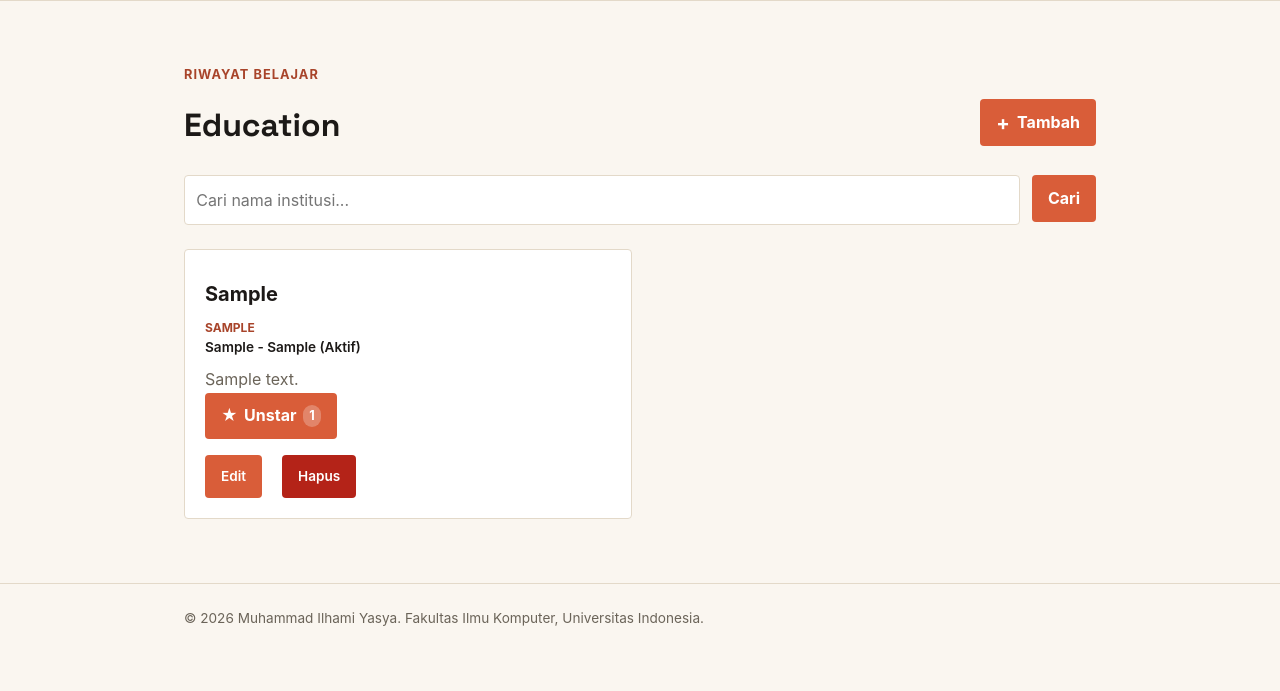
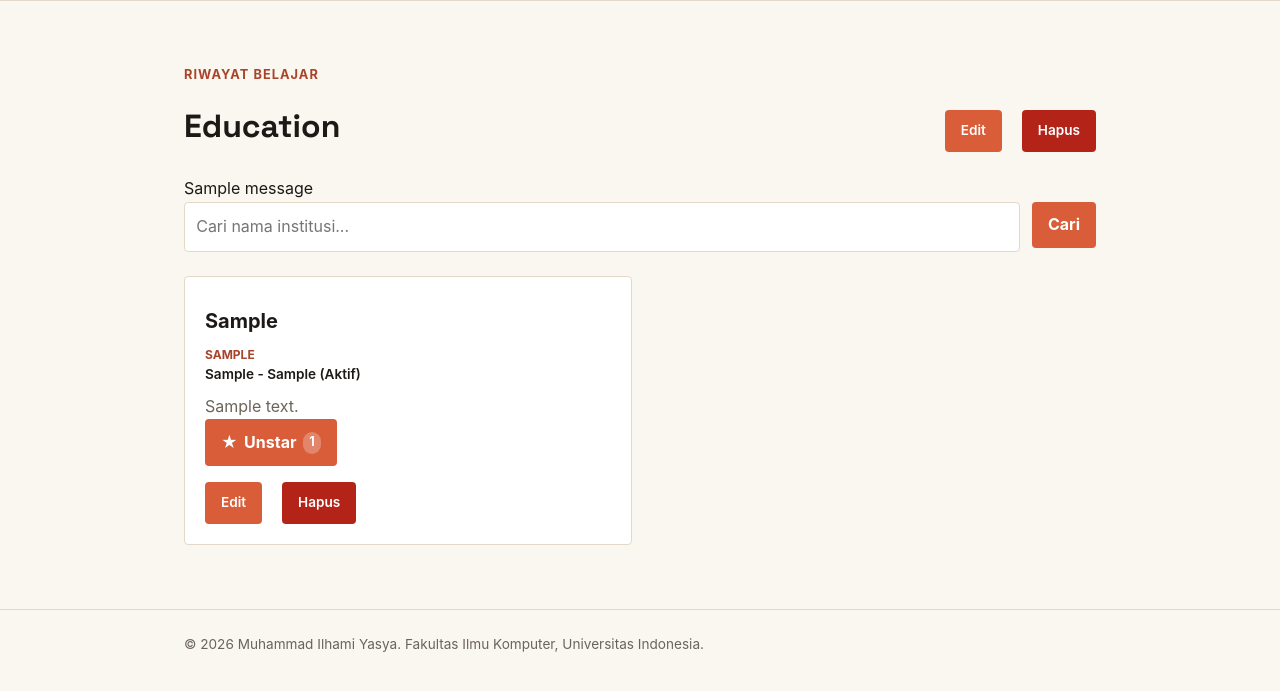
Before and after one commit to iyas8/myportofolio, a Django app: page /education/ in a window 1280 px wide. Shown: the part 74-765 px from the top of the page. Run offline with Django 5.2, Linux system fonts and the light colour scheme; a user stored in the database is signed in; tables that the repository leaves empty hold one stand-in row (values such as "Sample post"); one stand-in notice (Sample message) is shown.

Commit message:
hide action buttons based on user roles (Superuser/Editor)

```diff
--- a/templates/education.html
+++ b/templates/education.html
@@ -8,13 +8,20 @@
                 <p class="section-kicker">Riwayat Belajar</p>
                 <div class="project-header">
                     <h1>Education</h1>
-                    {% if user.is_superuser %}
-                        <a href="{% url 'main:create_education' %}" class="button project-add-button">
-                            <span aria-hidden="true">+</span> Tambah
-                        </a>
+                    {% if user.is_superuser or is_editor %}
+                        <div class="project-card-actions">
+                            <div class="project-actions">
+                                <a href="{% url 'main:edit_education' edu.id %}" class="button">Edit</a>
+                                 {% if user.is_superuser %}
+                                    {% include "components/education_delete_modal.html" with edu=edu %}
+                                {% endif %}
+                            </div>
+                        </div>
                     {% endif %}
                 </div>
-
+                {% for message in messages %}
+                    <p class="form-message">{{ message }}</p>
+                {% endfor %}
                 <form method="get" action="{% url 'main:show_education' %}" class="project-search">
                     <input type="search" name="school" value="{{ school_query }}" placeholder="Cari nama institusi..." class="project-search__input">
                     <button type="submit" class="button">Cari</button>
```
